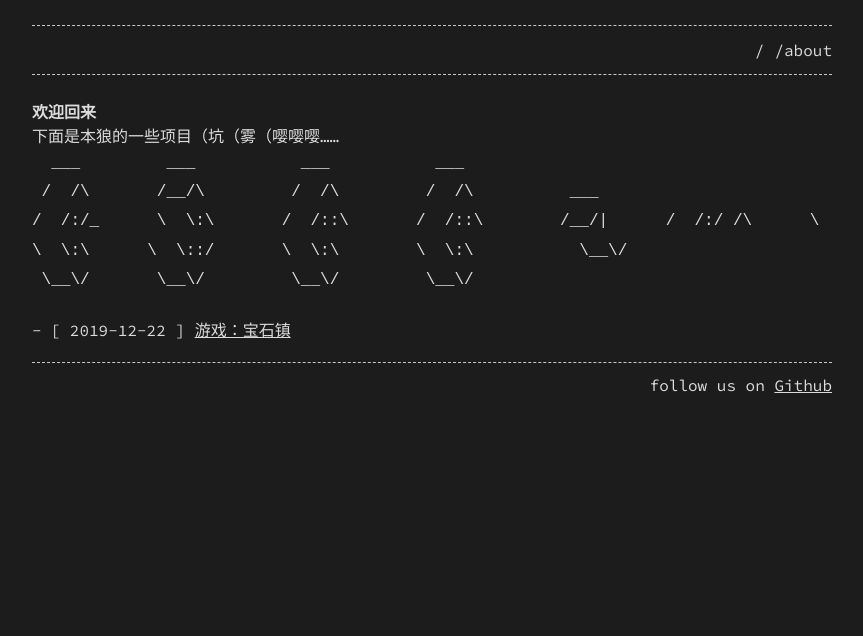
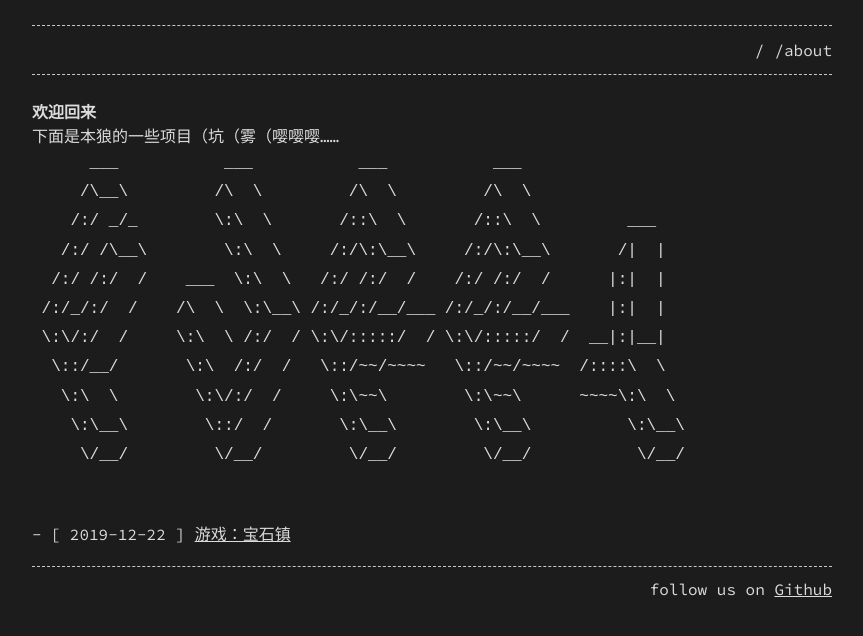
Before and after one commit to fur2/project, a Jekyll site: the page built from index.md, in a window 1280 px wide. Shown: the top 636 px of the page, without its empty margins (208-1071 px from the left). Built offline with Jekyll 4.4.1, drawn with Linux system fonts in a browser that asks for light colours.

Commit message:
更新主页

````diff
--- a/index.md
+++ b/index.md
@@ -8,14 +8,17 @@ permalink: /
 
 下面是本狼的一些项目（坑（雾（嘤嘤嘤……
 
-      ___         ___           ___           ___
-     /  /\       /__/\         /  /\         /  /\          ___
-    /  /:/_      \  \:\       /  /::\       /  /::\        /__/|
-   /  /:/ /\      \  \:\     /  /:/\:\     /  /:/\:\      |  |:|
-  /  /:/ /:/  ___  \  \:\   /  /:/~/:/    /  /:/~/:/      |  |:|
- /__/:/ /:/  /__/\  \__\:\ /__/:/ /:/___ /__/:/ /:/___  __|__|:|
- \  \:\/:/   \  \:\ /  /:/ \  \:\/:::::/ \  \:\/:::::/ /__/::::\
-  \  \::/     \  \:\  /:/   \  \::/~~~~   \  \::/~~~~     ~\~~\:\
-   \  \:\      \  \:\/:/     \  \:\        \  \:\           \  \:\
-    \  \:\      \  \::/       \  \:\        \  \:\           \__\/
-     \__\/       \__\/         \__\/         \__\/
+```
+      ___           ___           ___           ___
+     /\__\         /\  \         /\  \         /\  \
+    /:/ _/_        \:\  \       /::\  \       /::\  \         ___
+   /:/ /\__\        \:\  \     /:/\:\__\     /:/\:\__\       /|  |
+  /:/ /:/  /    ___  \:\  \   /:/ /:/  /    /:/ /:/  /      |:|  |
+ /:/_/:/  /    /\  \  \:\__\ /:/_/:/__/___ /:/_/:/__/___    |:|  |
+ \:\/:/  /     \:\  \ /:/  / \:\/:::::/  / \:\/:::::/  /  __|:|__|
+  \::/__/       \:\  /:/  /   \::/~~/~~~~   \::/~~/~~~~  /::::\  \
+   \:\  \        \:\/:/  /     \:\~~\        \:\~~\      ~~~~\:\  \
+    \:\__\        \::/  /       \:\__\        \:\__\          \:\__\
+     \/__/         \/__/         \/__/         \/__/           \/__/
+
+```
````
